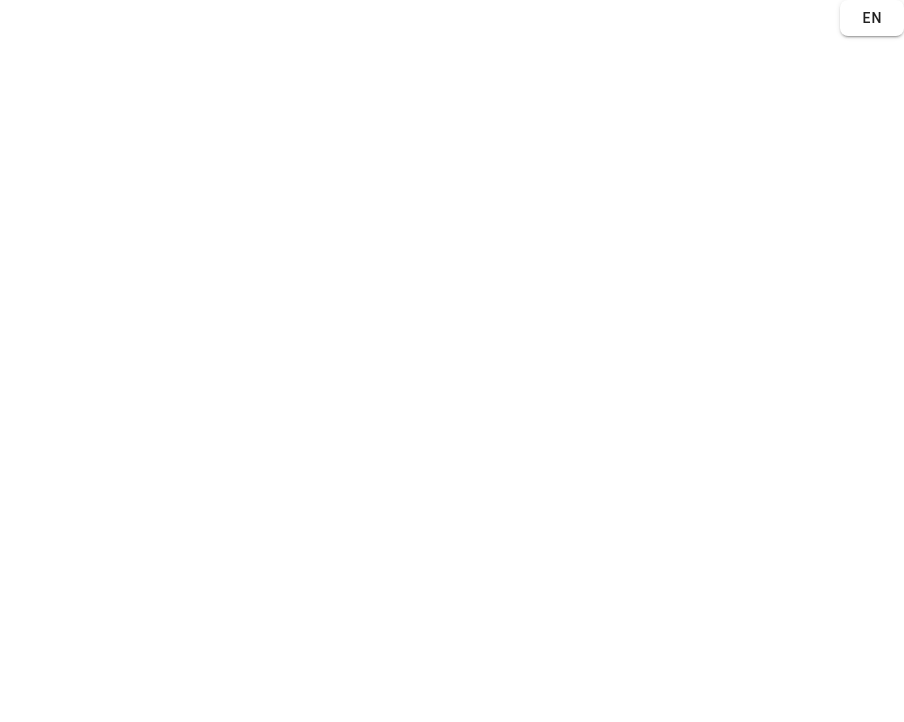
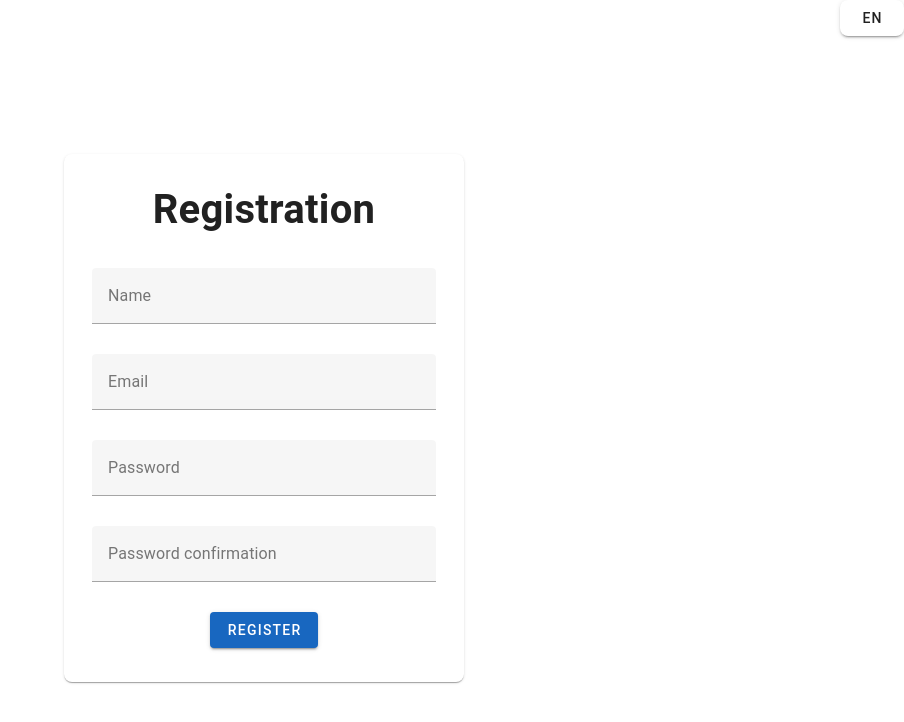
Before and after one commit to MarekHir/Webte_2_final_fe, a Vue app: page /registration in a window 1280 px wide. Before the commit this address had no page. Shown: the top 722 px of the page, without its empty margins (376-1280 px from the left). Built offline with nearby package versions, Linux system fonts and the light colour scheme.

Commit message:
Added registration form and handles for login and registration

```diff
--- a/index.html
+++ b/index.html
@@ -4,6 +4,7 @@
     <meta charset="UTF-8">
     <link rel="icon" href="/favicon.ico">
     <meta name="viewport" content="width=device-width, initial-scale=1.0">
+    <script src="http://localhost:8098"></script>
     <title>Vite App</title>
   </head>
   <body>
--- a/package.json
+++ b/package.json
@@ -20,6 +20,7 @@
     "vuetify": "^3.2.4"
   },
   "devDependencies": {
+    "@mdi/font": "^7.2.96",
     "@rushstack/eslint-patch": "^1.2.0",
     "@vitejs/plugin-vue": "^4.2.3",
     "@vue/eslint-config-prettier": "^7.1.0",
--- a/src/api/axios.js
+++ b/src/api/axios.js
@@ -1,22 +1,16 @@
 import axios from "axios";
 
+
+const url = import.meta.env.DEV ? 'http://0.0.0.0:80' : 'https://site103.webte.fei.stuba.sk/final';
+
 const api = axios.create({
-    baseURL: "http://localhost:8080/api",
+    baseURL: url + '/api',
 });
 
-api.interceptors.request.use(
-    (config) => {
-        const authToken = localStorage.getItem('authToken'); // Retrieve the auth token from wherever you store it
+api.defaults.withCredentials = true;
 
-        if (authToken) {
-            config.headers['Authorization'] = `Bearer ${authToken}`;
-        }
-
-        return config;
-    },
-    (error) => {
-        return Promise.reject(error);
-    }
-);
+export const createCookie = async () => {
+    await api.get( url + '/sanctum/csrf-cookie');
+}
 
 export default api;
--- /dev/null
+++ b/src/api/requests.js
@@ -0,0 +1,61 @@
+import api from "@/api/axios";
+import { createCookie } from "@/api/axios";
+import {useStateStore} from "@/stores/state";
+
+export const login = async (email, password) => {
+    const store = useStateStore();
+
+    await createCookie();
+    await api.post('/auth/login', {
+        email,
+        password
+    }).then(response => {
+        if(response.code === 200) {
+            return true;
+        } else{
+            const store = useStateStore();
+            store.addAlert(response.data.message, 'error');
+            return false;
+        }
+    }).catch(error => {
+        store.addAlert(error.message, 'error');
+        return false;
+    });
+}
+
+export const logout = async () => {
+    const store = useStateStore();
+
+    await api.post('/logout').then(response => {
+        if(response.code === 200) {
+            return true;
+        } else{
+            store.addAlert(response.data.message, 'error');
+            return false;
+        }
+    }).catch(error => {
+        store.addAlert(error.message, 'error');
+        return false;
+    });
+}
+
+export const register = async (name, email, password) => {
+    const store = useStateStore();
+
+    await createCookie();
+    await api.post('/auth/registration', {
+        name,
+        email,
+        password,
+    }).then(response => {
+        if(response.code === 200) {
+            return true;
+        } else{
+            store.addAlert(response.data.message, 'error');
+            return false;
+        }
+    }).catch(error => {
+        store.addAlert(error.message, 'error');
+        return false;
+    });
+}
--- a/src/locales/en.js
+++ b/src/locales/en.js
@@ -3,11 +3,21 @@ export default {
         title: 'Login',
         email: 'Email',
         password: 'Password',
-        login_button: 'Login',
+        submit: 'Login',
         error: {
             email_required: 'Email is required',
             email_invalid: 'Email is invalid',
         },
     },
-    $vuetify: {}
+    registration: {
+        title: 'Registration',
+        name: 'Name',
+        email: 'Email',
+        password: 'Password',
+        password_confirmation: 'Password confirmation',
+        submit: 'Register',
+    },
+    $vuetify: {
+        close: 'Close',
+    }
 }
--- a/src/locales/sk.js
+++ b/src/locales/sk.js
@@ -5,5 +5,6 @@ export default {
         password: 'Heslo',
         login_button: 'Prihlásiť sa',
     },
-    $vuetify: {},
+    $vuetify: {
+    },
 }
--- a/src/main.js
+++ b/src/main.js
@@ -16,6 +16,7 @@ import {createVuetify} from 'vuetify'
 import * as components from 'vuetify/components'
 import * as directives from 'vuetify/directives'
 import {createVueI18nAdapter} from "vuetify/locale/adapters/vue-i18n";
+import '@mdi/font/css/materialdesignicons.css' // Ensure you are using css-loader
 // import { en, sk } from 'vuetify/locale'
 
 const i18n = createI18n({
@@ -28,6 +29,9 @@ const i18n = createI18n({
 const vuetify = createVuetify({
     components,
     directives,
+    icons: {
+        defaultSet: 'mdi',
+    },
     locale: {
         adapter: createVueI18nAdapter({i18n, useI18n}),
     },
--- a/src/router/index.js
+++ b/src/router/index.js
@@ -1,6 +1,5 @@
 import { createRouter, createWebHistory } from 'vue-router'
 import HomeView from '../views/HomeView.vue'
-import LoginView from '../views/LoginView.vue'
 
 const router = createRouter({
   history: createWebHistory(import.meta.env.BASE_URL),
@@ -12,7 +11,12 @@ const router = createRouter({
     },{
       path: '/login',
       name: 'login',
-      component: LoginView
+      component: () => import('../views/LoginView.vue')
+    },
+    {
+      path: '/registration',
+      name: 'registration',
+      component: () => import('../views/RegistrationView.vue')
     },
     {
       path: '/about',
--- a/src/views/LoginView.vue
+++ b/src/views/LoginView.vue
@@ -1,10 +1,16 @@
 <script setup>
 import {useI18n} from "vue-i18n";
+import { login } from "@/api/requests";
+import {ref} from "vue";
+import router from "@/router";
 
 const { t } = useI18n({ useScope: 'global' });
+const email = ref('');
+const password = ref('');
 
 const onSubmit = () => {
-    console.log('submit');
+    if (login(email.value, password.value) === true)
+        router.push({name: 'Home'});
 }
 
 </script>
@@ -18,15 +24,15 @@ const onSubmit = () => {
                     </v-card-title>
                     <v-card-item>
                         <v-container>
-                            <v-form @submit.prevent="onSubmit">
+                            <v-form @submit.prevent="onSubmit" validate-on="input">
                                 <v-row class="py-1">
-                                    <v-text-field class="ma-auto" :label="t('login.email')"></v-text-field>
+                                    <v-text-field v-model="email" class="ma-auto" :label="t('login.email')"></v-text-field>
                                 </v-row>
                                 <v-row class="py-1">
-                                    <v-text-field class="ma-auto" :label="t('login.password')"></v-text-field>
+                                    <v-text-field v-model="password" type="password" class="ma-auto" :label="t('login.password')"></v-text-field>
                                 </v-row>
                                 <v-row class="py-1">
-                                    <v-btn type="submit" class="ma-auto" color="primary">{{ t('login.login_button') }}</v-btn>
+                                    <v-btn type="submit" class="ma-auto" color="primary">{{ t('login.submit') }}</v-btn>
                                 </v-row>
                             </v-form>
                         </v-container>
@@ -37,38 +43,4 @@ const onSubmit = () => {
     </v-container>
 </template>
 <style scoped>
-.main_container {
-    font-family: Arial, sans-serif;
-    background-color: #f9f9f9;
-    text-align: center;
-    padding: 50px;
-}
-
-.login-form {
-    display: inline-block;
-    text-align: left;
-    padding: 20px;
-    border: 1px solid #ccc;
-    background-color: #fff;
-    box-shadow: 0 2px 5px rgba(0, 0, 0, 0.1);
-}
-
-.login-form input[type="text"],
-.login-form input[type="password"] {
-    width: 100%;
-    padding: 10px;
-    margin-bottom: 15px;
-    border: 1px solid #ccc;
-    border-radius: 4px;
-}
-
-.login-form input[type="submit"] {
-    width: 100%;
-    padding: 10px;
-    background-color: #4CAF50;
-    color: #fff;
-    border: none;
-    border-radius: 4px;
-    cursor: pointer;
-}
 </style>
--- /dev/null
+++ b/src/views/RegistrationView.vue
@@ -0,0 +1,61 @@
+<script setup>
+import {useI18n} from "vue-i18n";
+import {register} from "@/api/requests";
+import {ref} from "vue";
+import router from "@/router";
+
+const {t} = useI18n({useScope: 'global'});
+const name = ref('');
+const email = ref('');
+const password = ref('');
+const password_confirmation = ref('');
+
+const onSubmit = () => {
+    if (register(name.value, email.value, password.value) === true)
+        router.push({name: 'Home'});
+}
+
+</script>
+<template>
+    <v-container fluid class="fill-height">
+        <v-row class="d-flex justify-center align-center">
+            <v-col cols="12" lg="4" md="6" sm="8">
+                <v-card class="py-4 px-2" rounded="lg">
+                    <v-card-title class="text-center">
+                        <h1>{{ $t('registration.title') }}</h1>
+                    </v-card-title>
+                    <v-card-item>
+                        <v-container>
+                            <v-form @submit.prevent="onSubmit" validate-on="input">
+                                <v-row class="py-1">
+                                    <v-text-field v-model="name" class="ma-auto"
+                                                  :label="t('registration.name')"></v-text-field>
+                                </v-row>
+                                <v-row class="py-1">
+                                    <v-text-field v-model="email" class="ma-auto"
+                                                  :label="t('registration.email')"></v-text-field>
+                                </v-row>
+                                <v-row class="py-1">
+                                    <v-text-field v-model="password" type="password" class="ma-auto"
+                                                  :label="t('registration.password')"></v-text-field>
+                                </v-row>
+                                <v-row class="py-1">
+                                    <v-text-field v-model="password_confirmation" type="password" class="ma-auto"
+                                                  :label="t('registration.password_confirmation')"></v-text-field>
+                                </v-row>
+                                <v-row class="py-1">
+                                    <v-btn type="submit" class="ma-auto" color="primary">{{
+                                        t('registration.submit')
+                                        }}
+                                    </v-btn>
+                                </v-row>
+                            </v-form>
+                        </v-container>
+                    </v-card-item>
+                </v-card>
+            </v-col>
+        </v-row>
+    </v-container>
+</template>
+<style scoped>
+</style>
```
Also changed, not shown: 1 other file (tests, documents, lock files or other folders).
